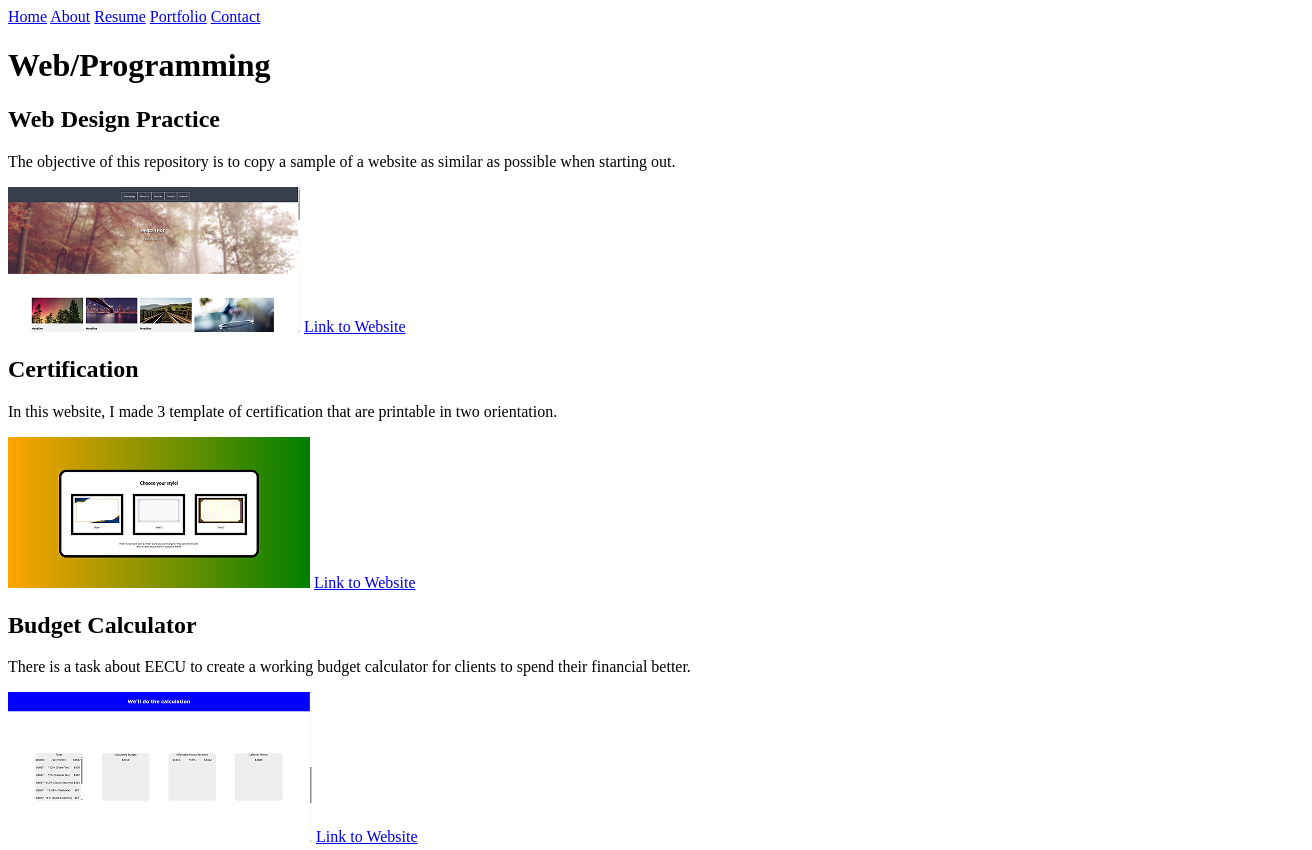
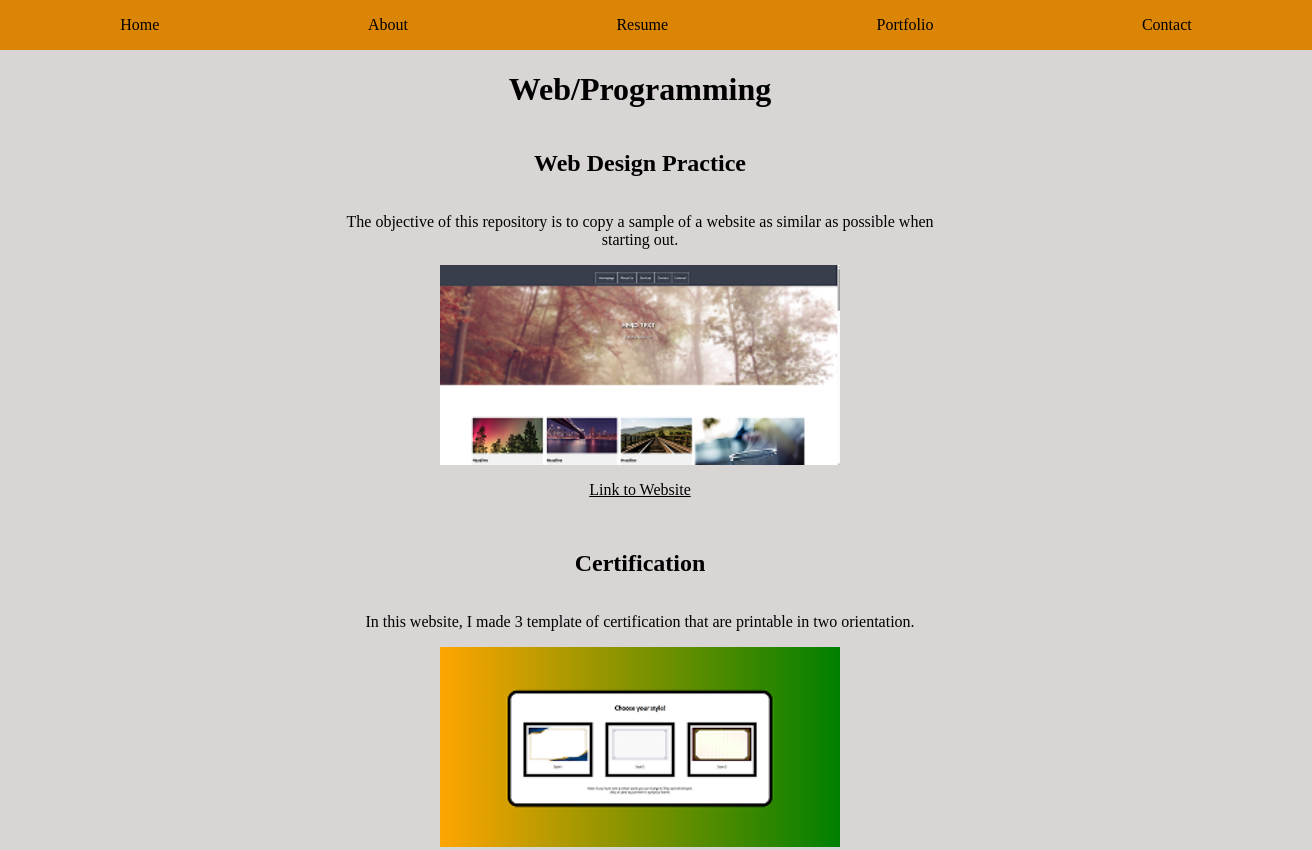
Before and after one commit to CartWebApp/portfolio-website-Dev-AspiringVibrant, a plain HTML site: page programming.html in a window 1280 px wide. Shown: the top 850 px of the page, 1312 px wide, since content can reach past the window. Drawn offline with Linux system fonts and the light colour scheme.

Commit message:
initiation

```diff
--- /dev/null
+++ b/404.css
@@ -0,0 +1,3 @@
+h2 {
+    justify-self: center;
+}
--- /dev/null
+++ b/contact.css
@@ -0,0 +1,23 @@
+p {
+    justify-self: center;
+}
+
+.refer {
+    display: flex;
+    align-items: center;
+}
+
+.container {
+    display: flex;
+    justify-content: space-evenly;
+}
+
+.refer a {
+    margin-left: 1em;
+}
+
+.refer img {
+    width: 100px;
+    height: 100px;
+    border-radius: 1em;
+}
--- /dev/null
+++ b/header.css
@@ -0,0 +1,24 @@
+body {
+    background-color: #D9D5D4;
+    margin: 0;
+}
+
+header {
+    width: 100vw;
+    padding: 1em;
+    background-color: #DB8504;
+    display: flex;
+    justify-content: space-around;
+}
+
+a {
+    color: black;
+    text-decoration: none;
+}
+a:hover {
+    color: gray;
+}
+
+h1 {
+    justify-self: center;
+}
--- a/index.css
+++ b/index.css
@@ -3,6 +3,7 @@ body {
     justify-content: space-around;
     align-items: center;
     height: 100vh;
+    background-color: #D9D5D4;
 }
 
 section {
@@ -21,8 +22,13 @@ section {
 
 a {
     text-decoration: none;
+    color: rgb(216, 216, 216);
+    width: fit-content;
+    text-decoration: line-through;
+}
+a:hover {
     color: white;
-    width: fit-content;
+    text-decoration: none;
 }
 
 .header {
--- /dev/null
+++ b/programming.css
@@ -0,0 +1,26 @@
+.container {
+    display: flex;
+    justify-content: space-around;
+    flex-wrap: wrap;
+    width: 80vw;
+    justify-self: center;
+}
+
+.box {
+    display: flex;
+    flex-direction: column;
+    align-items: center;
+    text-align: center;
+    width: 600px;
+    height: 400px;
+}
+
+.box img {
+    width: 400px;
+    height: 200px;
+}
+
+.box a {
+    text-decoration: underline;
+    margin-top: 1em;
+}
--- a/programming.html
+++ b/programming.html
@@ -5,6 +5,8 @@
     <meta name="viewport" content="width=device-width, initial-scale=1.0">
     <title>Web and Programming Works</title>
     <link rel="icon" href="images/circle.png">
+    <link rel="stylesheet" href="header.css">
+    <link rel="stylesheet" href="programming.css">
 </head>
 <body>
     <header>
@@ -15,26 +17,26 @@
         <a href="contact.html">Contact</a>
     </header>
     <h1>Web/Programming</h1>
-    <div>
-        <div>
+    <div class="container">
+        <div class="box">
             <h2>Web Design Practice</h2>
             <p>The objective of this repository is to copy a sample of a website as similar as possible when starting out.</p>
             <img src="images/image 1.png" alt="">
             <a href="http://melodic-liger-3528f8.netlify.app">Link to Website</a>
         </div>
-        <div>
+        <div class="box">
             <h2>Certification</h2>
             <p>In this website, I made 3 template of certification that are printable in two orientation.</p>
             <img src="images/image 2.png" alt="">
             <a href="http://silly-rolypoly-756ac5.netlify.app">Link to Website</a>
         </div>
-        <div>
+        <div class="box">
             <h2>Budget Calculator</h2>
             <p>There is a task about EECU to create a working budget calculator for clients to spend their financial better.</p>
             <img src="images/image 3.png" alt="">
             <a href="http://papya-gnome-2baaf8.netlify.app">Link to Website</a>
         </div>
-        <div>
+        <div class="box">
             <h2>TRION</h2>
             <p>I work with people in a team of 4 to create a contract styled website for a company.</p>
             <img src="images/image 4.png" alt="">
```
Also changed, not shown: 404.html (+2 -0 lines), about.html (+1 -0 lines), contact.html (+7 -5 lines), personal.html (+4 -1 lines), portfolio.html (+1 -0 lines), resume.html (+1 -0 lines), writing.html (+1 -0 lines).
